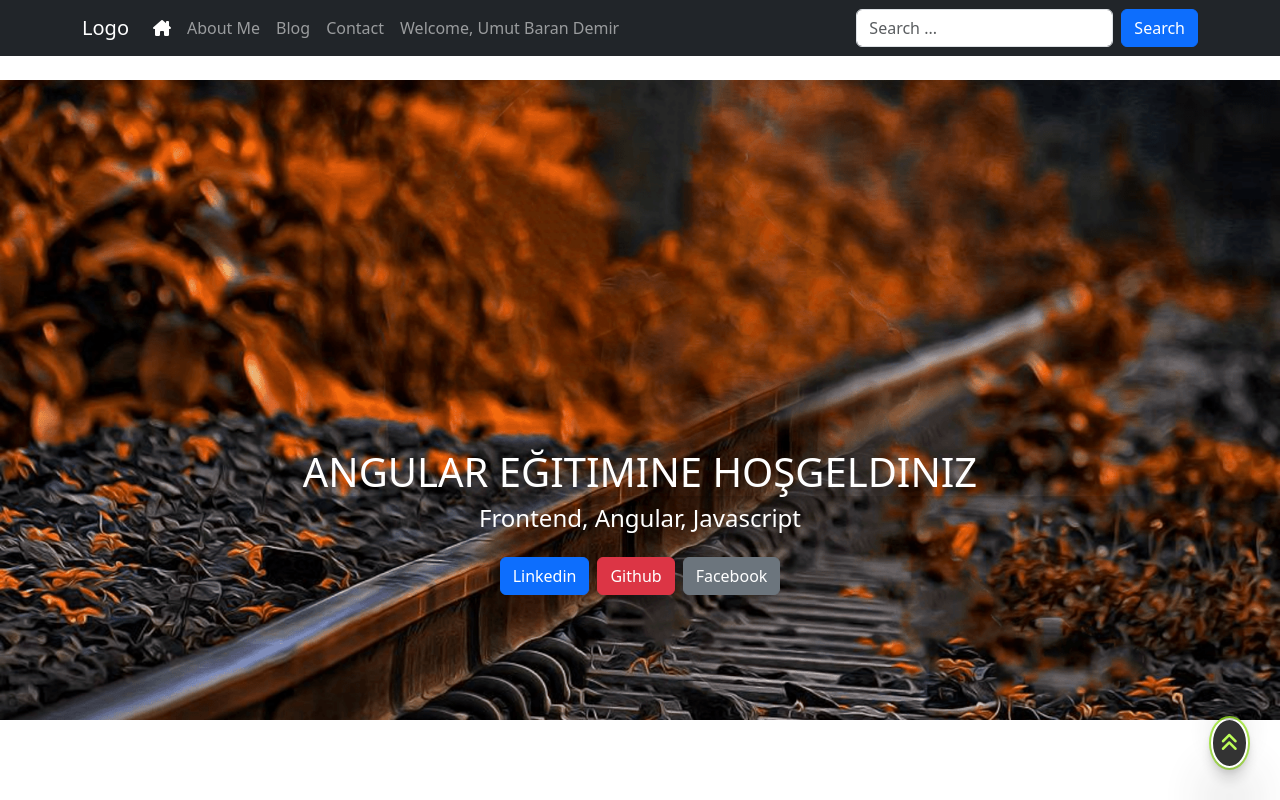
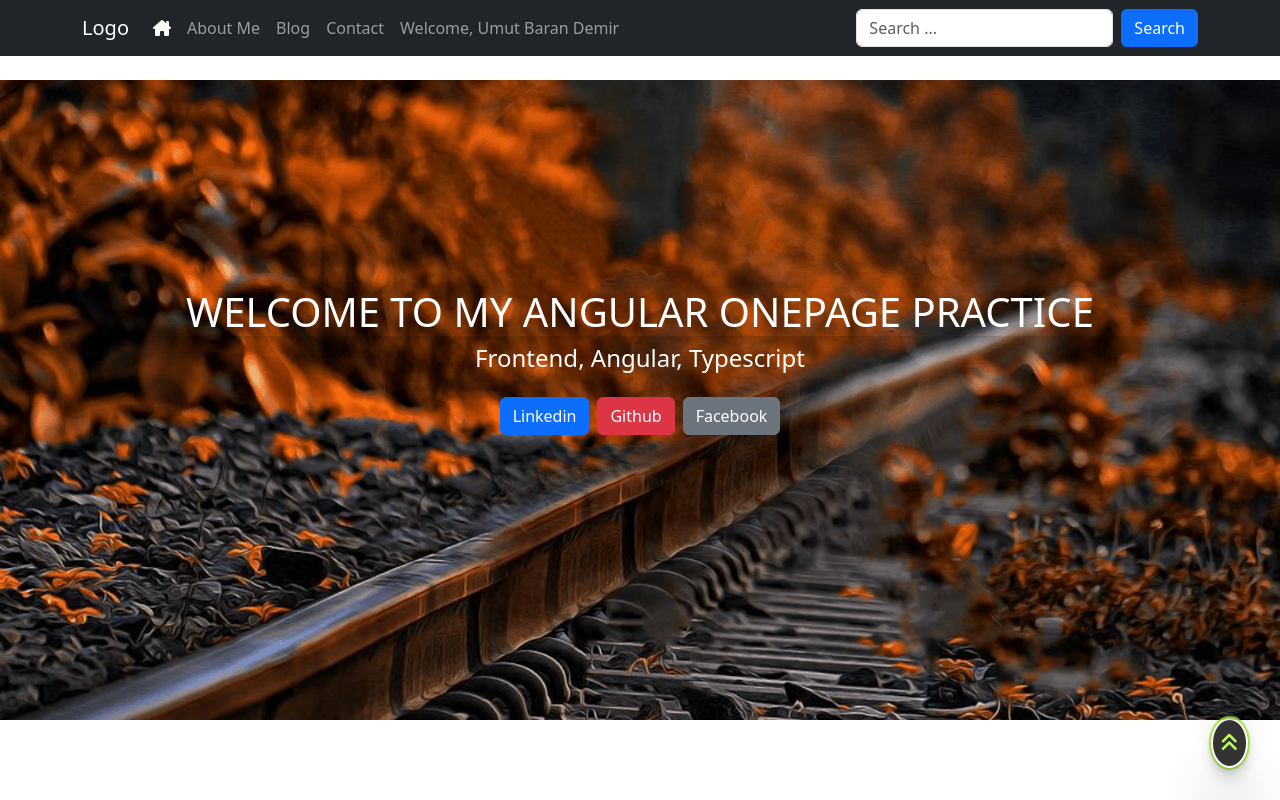
Before and after one commit to umutbarandemir/angular-onepage, an Angular app: page / in a window 1280 px wide. Shown: the top 800 px of the page. Built offline with nearby package versions, Linux system fonts and the light colour scheme.

Commit message:
header title centered

```diff
--- a/src/app/onepage-header/onepage-header.component.css
+++ b/src/app/onepage-header/onepage-header.component.css
@@ -5,5 +5,5 @@
     background-position: center;
     height: 80vh;
     z-index: -1;
-    padding-top: 20rem;
+    padding-top: 10rem;
 }
--- a/src/app/onepage-header/onepage-header.component.html
+++ b/src/app/onepage-header/onepage-header.component.html
@@ -6,8 +6,8 @@
     <div class="jumbotron text-white text-shadow">
       <div class="container">
         <div class="text-center p-5">
-          <h1 class="text-uppercase shadow">Angular Eğitimine Hoşgeldiniz</h1>
-          <h4>Frontend, Angular, Javascript</h4>
+          <h1 class="text-uppercase shadow">Welcome to my Angular OnePage Practice</h1>
+          <h4>Frontend, Angular, Typescript</h4>
           <div id="header_social" class=" mt-4 mb-3">
             <a href="" class="btn btn-primary me-2">Linkedin</a>
           <a href="" class="btn btn-danger me-2">Github</a>
```
